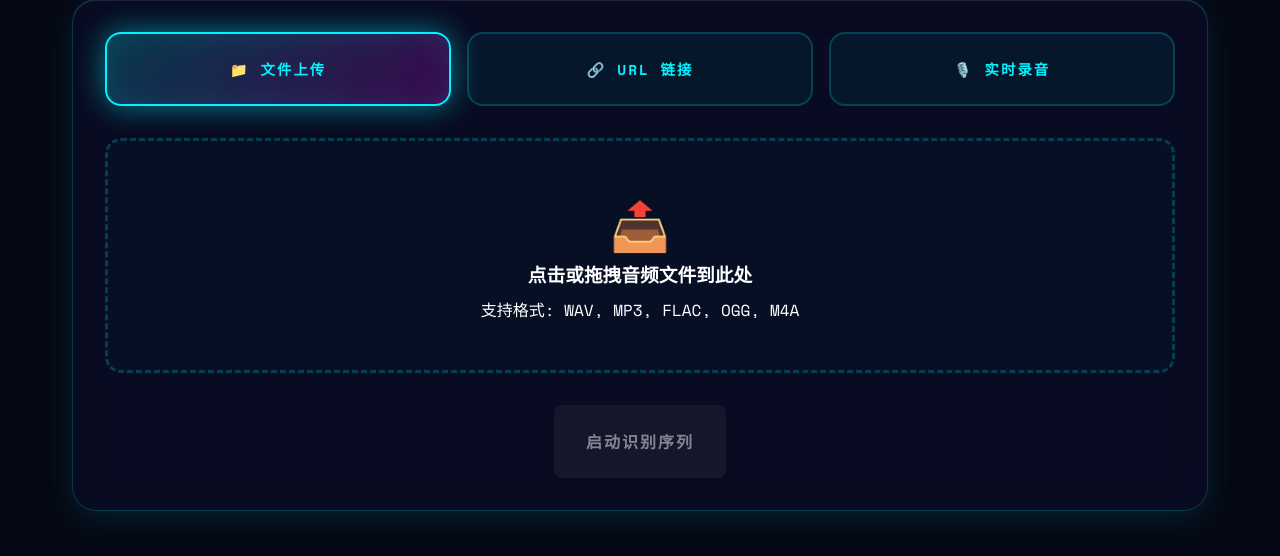
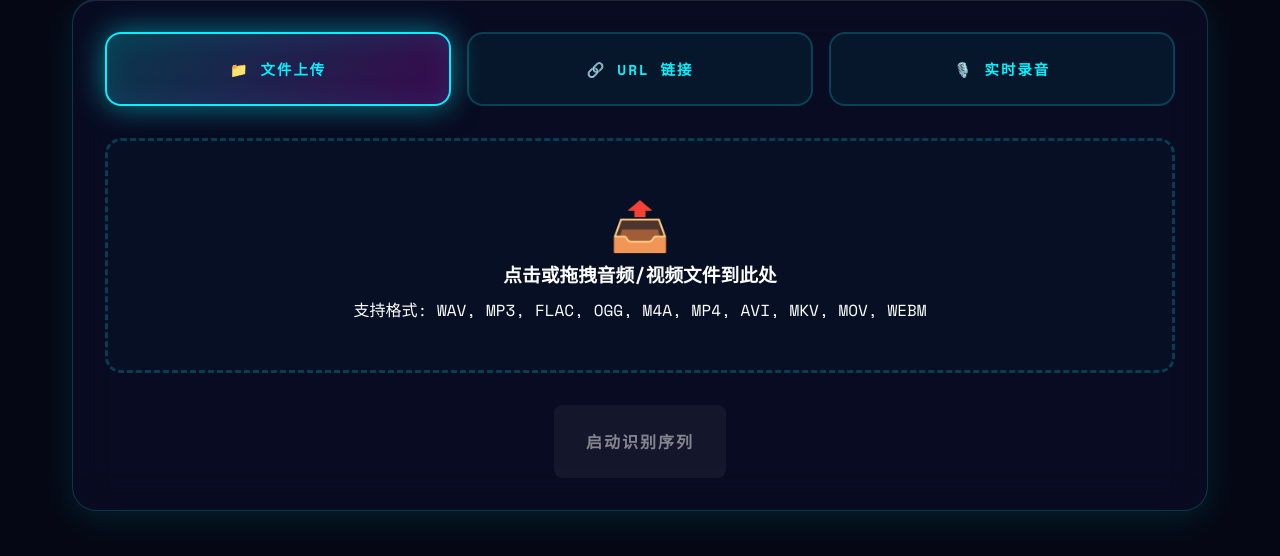
Before and after one commit to wujunwei928/GLM-ASR-WebUI, a FastAPI app: page / in a window 1280 px wide. Shown: the part 189-745 px from the top of the page. Run offline with FastAPI, Linux system fonts and the light colour scheme.

Commit message:
feat: 前端支持视频文件上传
- 修改文件选择器 accept 属性支持 video/*
- 更新提示文字说明支持视频格式
- 无需修改 JavaScript 逻辑（后端自动判断类型）

Co-Authored-By: Claude <noreply@anthropic.com>

```diff
--- a/templates/index.html
+++ b/templates/index.html
@@ -2276,9 +2276,9 @@
             <div class="tab-content active" id="upload">
                 <div class="upload-area" id="uploadArea">
                     <span class="upload-icon">📤</span>
-                    <h3>点击或拖拽音频文件到此处</h3>
-                    <p>支持格式: WAV, MP3, FLAC, OGG, M4A</p>
-                    <input type="file" id="fileInput" accept="audio/*" style="display: none;">
+                    <h3>点击或拖拽音频/视频文件到此处</h3>
+                    <p>支持格式: WAV, MP3, FLAC, OGG, M4A, MP4, AVI, MKV, MOV, WEBM</p>
+                    <input type="file" id="fileInput" accept="audio/*,video/*" style="display: none;">
                 </div>
 
                 <div id="fileInfo"></div>
@@ -2294,7 +2294,7 @@
             <!-- URL 输入标签页 -->
             <div class="tab-content" id="url">
                 <div class="input-group">
-                    <label for="urlInput">音频 URL 地址</label>
+                    <label for="urlInput">音频/视频 URL 地址</label>
                     <input type="url" id="urlInput" placeholder="https://example.com/audio.wav">
                 </div>
 
```
